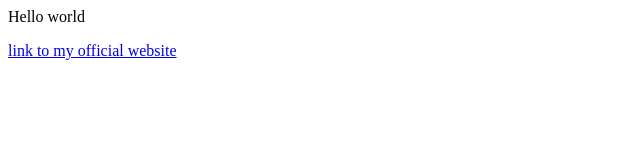
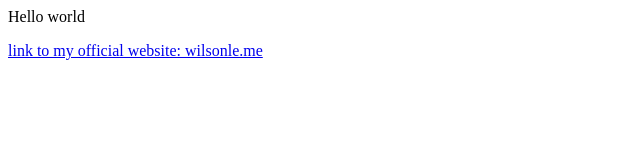
Before and after one commit to WilsonLe/wilsonle.github.io, a plain HTML site: page index.html in a window 1280 px wide. Shown: the whole page, without its empty margins (0-640 px from the left). Drawn offline with Linux system fonts and the light colour scheme.

Commit message:
Update index.html

```diff
--- a/index.html
+++ b/index.html
@@ -4,6 +4,6 @@
   </head>
   <body>
     <p>Hello world</p>
-    <a href="https://wilsonle.me">link to my official website</a>
+    <a href="https://wilsonle.me">link to my official website: wilsonle.me</a>
   </body>
 <html>
```
